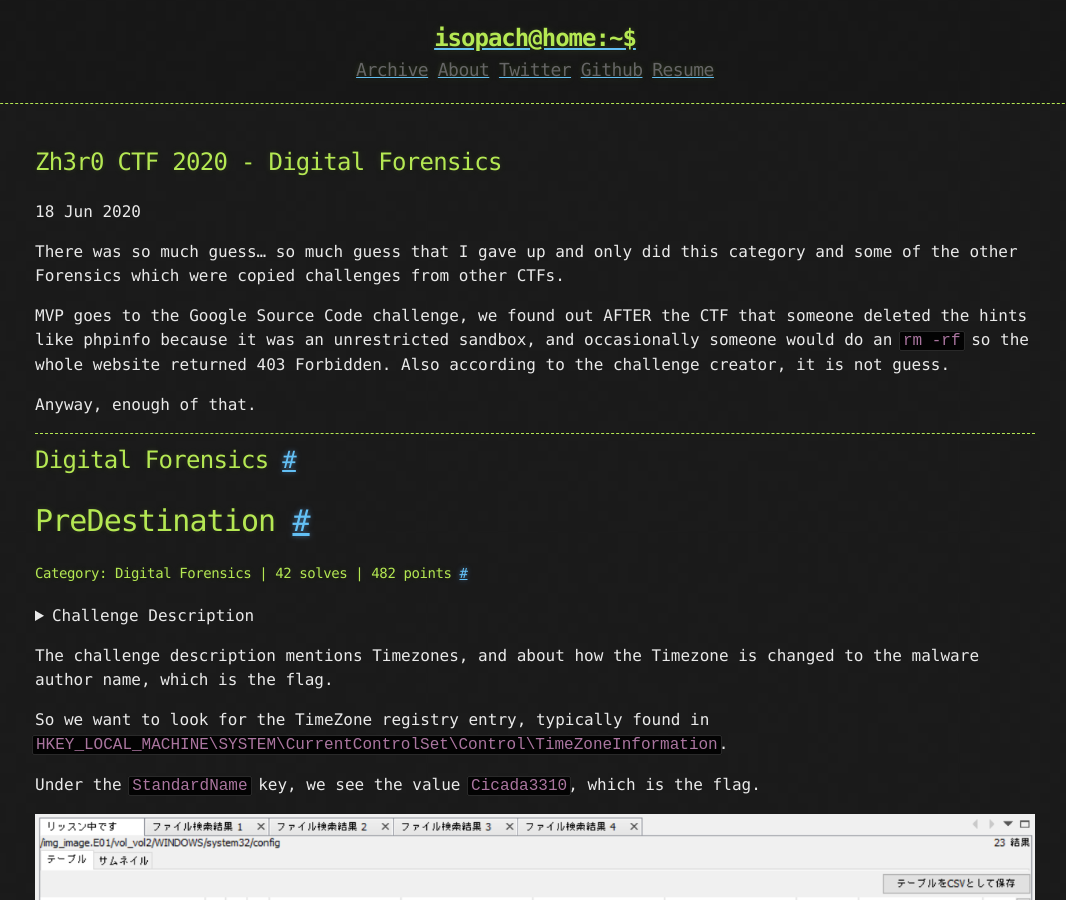
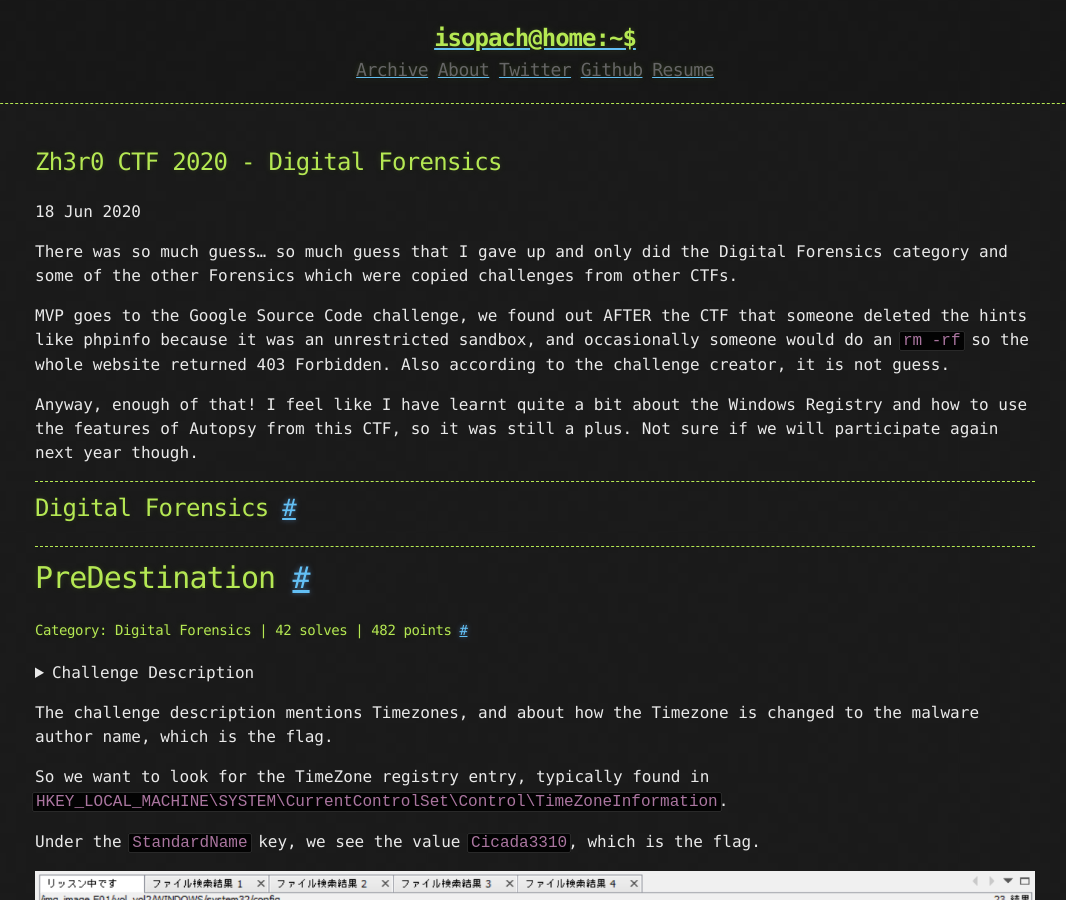
Before and after one commit to Isopach/isopach.github.io, a Jekyll site: the page built from _posts/2020-06-18-Zh3r0-CTF-2020-Digital-Forensics.md, in a window 1280 px wide and 900 px high. Shown: the whole window, without its empty margins (105-1171 px from the left). Built offline with Jekyll 4.4.1, drawn with Linux system fonts in a browser that asks for light colours; some of the changed text lies outside the part shown.

Commit message:
Add reviews and some formatting

```diff
--- a/_posts/2020-06-18-Zh3r0-CTF-2020-Digital-Forensics.md
+++ b/_posts/2020-06-18-Zh3r0-CTF-2020-Digital-Forensics.md
@@ -3,15 +3,17 @@ title: Zh3r0 CTF 2020 - Digital Forensics
 published: true
 ---
 
-There was so much guess... so much guess that I gave up and only did this category and some of the other Forensics which were copied challenges from other CTFs.
+There was so much guess... so much guess that I gave up and only did the Digital Forensics category and some of the other Forensics which were copied challenges from other CTFs.
 
 MVP goes to the Google Source Code challenge, we found out AFTER the CTF that someone deleted the hints like phpinfo because it was an unrestricted sandbox, and occasionally someone would do an `rm -rf` so the whole website returned 403 Forbidden. Also according to the challenge creator, it is not guess.
 
-Anyway, enough of that.
+Anyway, enough of that! I feel like I have learnt quite a bit about the Windows Registry and how to use the features of Autopsy from this CTF, so it was still a plus. Not sure if we will participate again next year though.
 
 ---
 
 ## Digital Forensics
+
+---
 
 # PreDestination
 
@@ -116,7 +118,11 @@ I found the path by going to my own computer's `regedit` and searching for `My M
   zh3r0{C:\Users\zh3r0\Documents\Hades.exe}
 </details>
 
+
 ***
+
+***
+
 
 # UnRemovable
 
@@ -152,7 +158,8 @@ Wrap it in the flag tags and you've got the flag.
 zh3r0{C:\windows\Program Files(x86)\Anubis.exe}
 </details>
 
-
+***
+<hr>
 ***
 
 # Run Forrest Run
@@ -187,6 +194,8 @@ I will find the intended solution and update the post soon.
 </details>
 
 ***
+<hr>
+***
 
 # Farewell
 
@@ -218,6 +227,8 @@ This is the bonus challenge for completing the category. As you can see, we are
 
 ***
 
+***
+
 ## Forensics
 
 # Snow
@@ -234,7 +245,9 @@ Author : h4x5p4c3
 
 We are given a file that cannot be unzipped on a Windows filesystem (I tried). Unzipping it on Mac messes up the filenames, so I did it on the latest Ubuntu 18.
 
-After unzipping and doing `cd snow`, I present to you my one-line solution:
+After unzipping and doing `cd snow`, I realized it's the exact same whitespace stego challenge as the one called `snowflake` in Nahamcon.
+
+Thus, I present to you my one-line solution:
 
 `stegsnow -C -p $(cat .snowey/.../.../.secret.txt) chall.txt`
 
```
